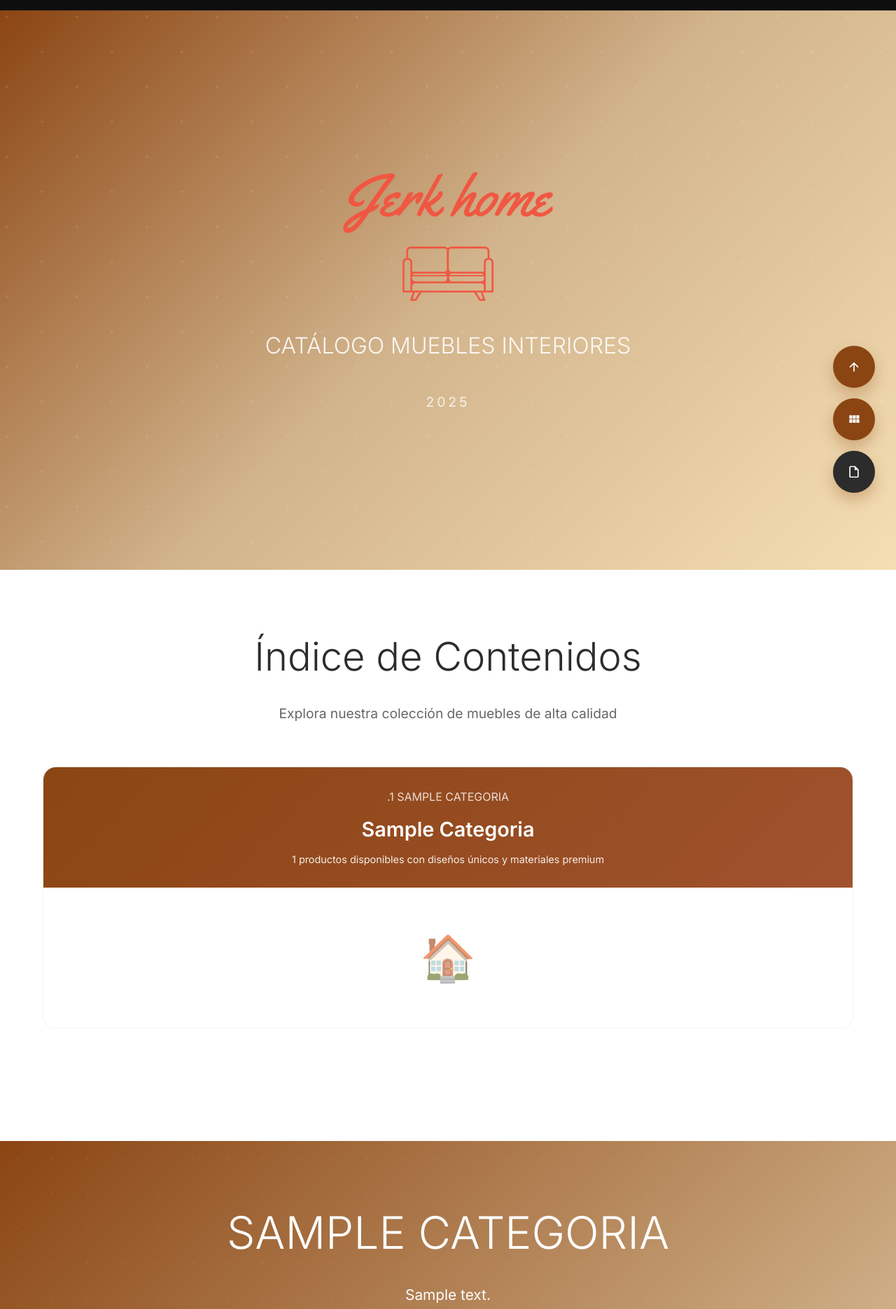
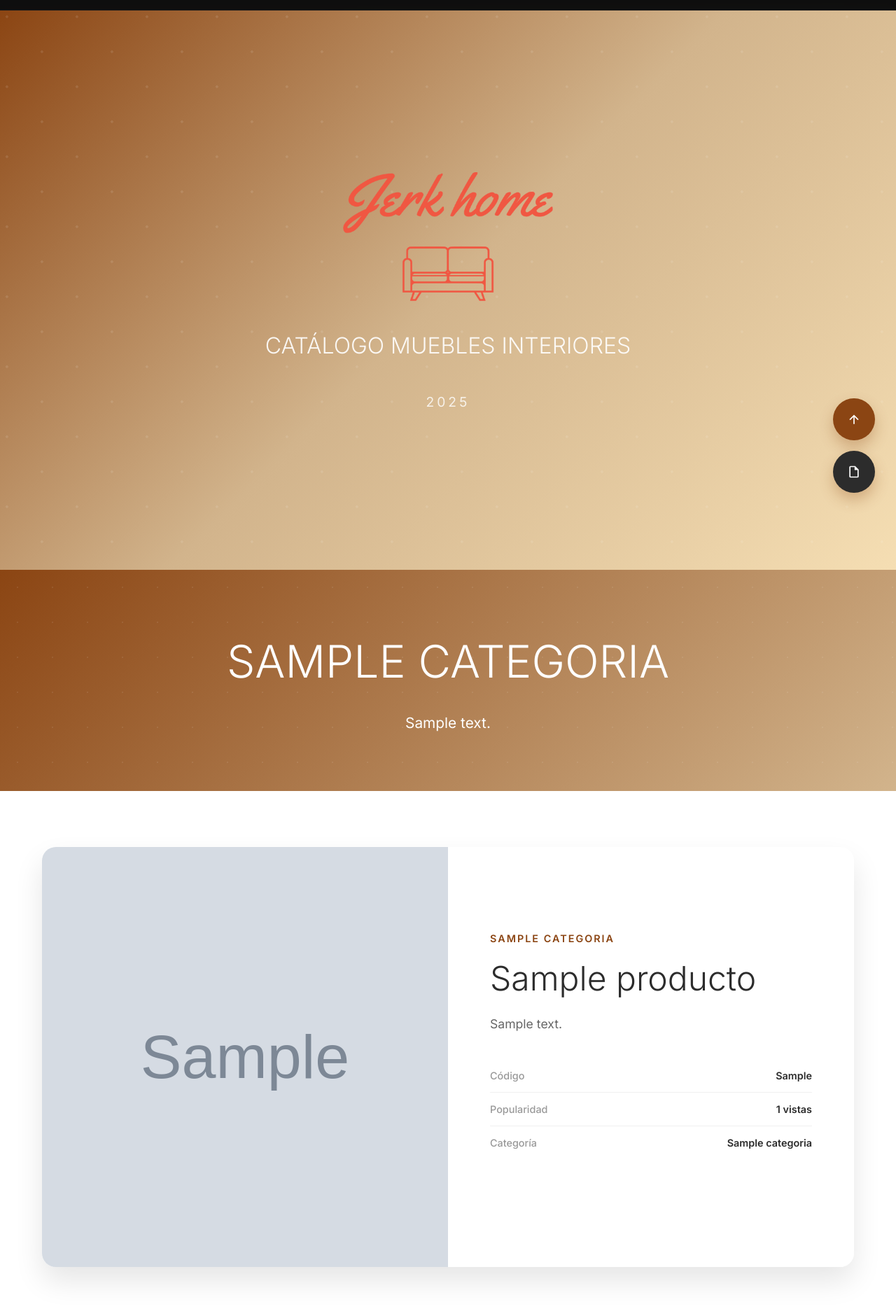
Before and after one commit to FelipeJS1295/ecomercejerkhome, a FastAPI app: page /catalogo in a window 1280 px wide. Shown: the part 66-1936 px from the top of the page at 70% size. Run offline with FastAPI, Linux system fonts and the light colour scheme; tables that the repository leaves empty hold one stand-in row (values such as "Sample post"); grey boxes marked "Sample" are stand-in pictures; some libraries are stand-ins or nearby versions.

Commit message:
catalogo2

```diff
--- a/app/templates/catalogo.html
+++ b/app/templates/catalogo.html
@@ -606,37 +606,6 @@
         </div>
     </section>
 
-    <!-- ÍNDICE -->
-    <section class="index-page">
-        <h2 class="index-title fade-in">Índice de Contenidos</h2>
-        <p class="index-subtitle fade-in">Explora nuestra colección de muebles de alta calidad</p>
-
-        <div class="index-grid">
-            {% for categoria in categorias if categoria.activo %}
-            <div class="index-category fade-in" onclick="scrollToSection('categoria-{{ categoria.id }}')">
-                <div class="category-header">
-                    <div class="category-number">.{{ loop.index }} {{ categoria.nombre.upper() }}</div>
-                    <div class="category-name">{{ categoria.nombre.title() }}</div>
-                    <div class="category-description">
-                        {% set productos_categoria = productos_por_categoria[categoria.id] if productos_por_categoria[categoria.id] else [] %}
-                        {{ productos_categoria|length }} productos disponibles con diseños únicos y materiales premium
-                    </div>
-                </div>
-                <div class="category-preview">
-                    <div class="preview-icon">
-                        {% if 'silla' in categoria.nombre.lower() %}🪑
-                        {% elif 'mueble' in categoria.nombre.lower() %}🏠
-                        {% elif 'lampara' in categoria.nombre.lower() %}💡
-                        {% elif 'mesa' in categoria.nombre.lower() %}🪑
-                        {% elif 'sofa' in categoria.nombre.lower() %}🛋️
-                        {% else %}🏠{% endif %}
-                    </div>
-                </div>
-            </div>
-            {% endfor %}
-        </div>
-    </section>
-
     <!-- PÁGINAS DE CATEGORÍAS -->
     {% for categoria in categorias if categoria.activo %}
     <section class="category-page" id="categoria-{{ categoria.id }}">
@@ -680,10 +649,6 @@
                             <span class="spec-label">Código</span>
                             <span class="spec-value">{{ producto.sku }}</span>
                         </div>
-                        <div class="spec-row">
-                            <span class="spec-label">Disponibilidad</span>
-                            <span class="spec-value">{{ producto.stock }} unidades</span>
-                        </div>
                         {% if producto.vistas %}
                         <div class="spec-row">
                             <span class="spec-label">Popularidad</span>
@@ -694,15 +659,6 @@
                             <span class="spec-label">Categoría</span>
                             <span class="spec-value">{{ categoria.nombre }}</span>
                         </div>
-                    </div>
-
-                    <div class="product-price">
-                        {% if producto.precio_oferta and producto.precio_oferta < producto.precio %}
-                        <div class="price-original">${{ "{:,.0f}".format(producto.precio) }}</div>
-                        <div class="price-current">${{ "{:,.0f}".format(producto.precio_oferta) }}</div>
-                        {% else %}
-                        <div class="price-current">${{ "{:,.0f}".format(producto.precio) }}</div>
-                        {% endif %}
                     </div>
                 </div>
             </div>
@@ -737,13 +693,6 @@
                     </div>
                     <div class="mosaic-content">
                         <div class="mosaic-name">{{ producto.nombre }}</div>
-                        <div class="mosaic-price">
-                            {% if producto.precio_oferta and producto.precio_oferta < producto.precio %}
-                            ${{ "{:,.0f}".format(producto.precio_oferta) }}
-                            {% else %}
-                            ${{ "{:,.0f}".format(producto.precio) }}
-                            {% endif %}
-                        </div>
                         <div class="mosaic-sku">{{ producto.sku }}</div>
                     </div>
                 </div>
@@ -758,12 +707,6 @@
     <button class="control-btn" onclick="scrollToTop()" title="Inicio">
         <svg width="20" height="20" fill="currentColor" viewBox="0 0 24 24">
             <path d="M13 20h-2V8l-5.5 5.5-1.42-1.42L12 4.16l7.92 7.92-1.42 1.42L13 8v12z"/>
-        </svg>
-    </button>
-
-    <button class="control-btn" onclick="scrollToSection('mosaic-page')" title="Vista general">
-        <svg width="20" height="20" fill="currentColor" viewBox="0 0 24 24">
-            <path d="M4 11h5V5H4v6zm0 7h5v-6H4v6zm6 0h5v-6h-5v6zm6 0h5v-6h-5v6zm-6-7h5V5h-5v6zm6-6v6h5V5h-5z"/>
         </svg>
     </button>
 
```
